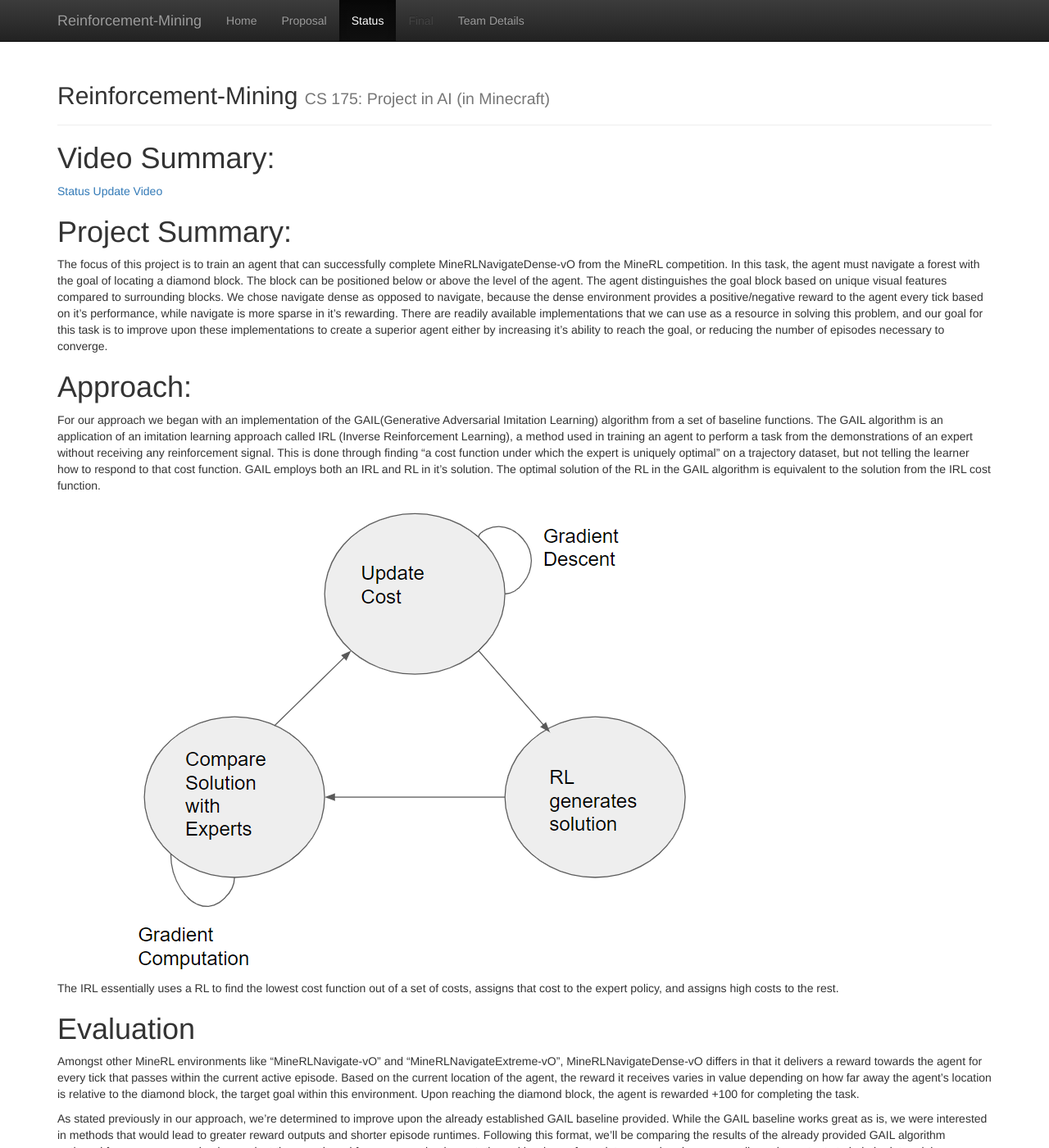
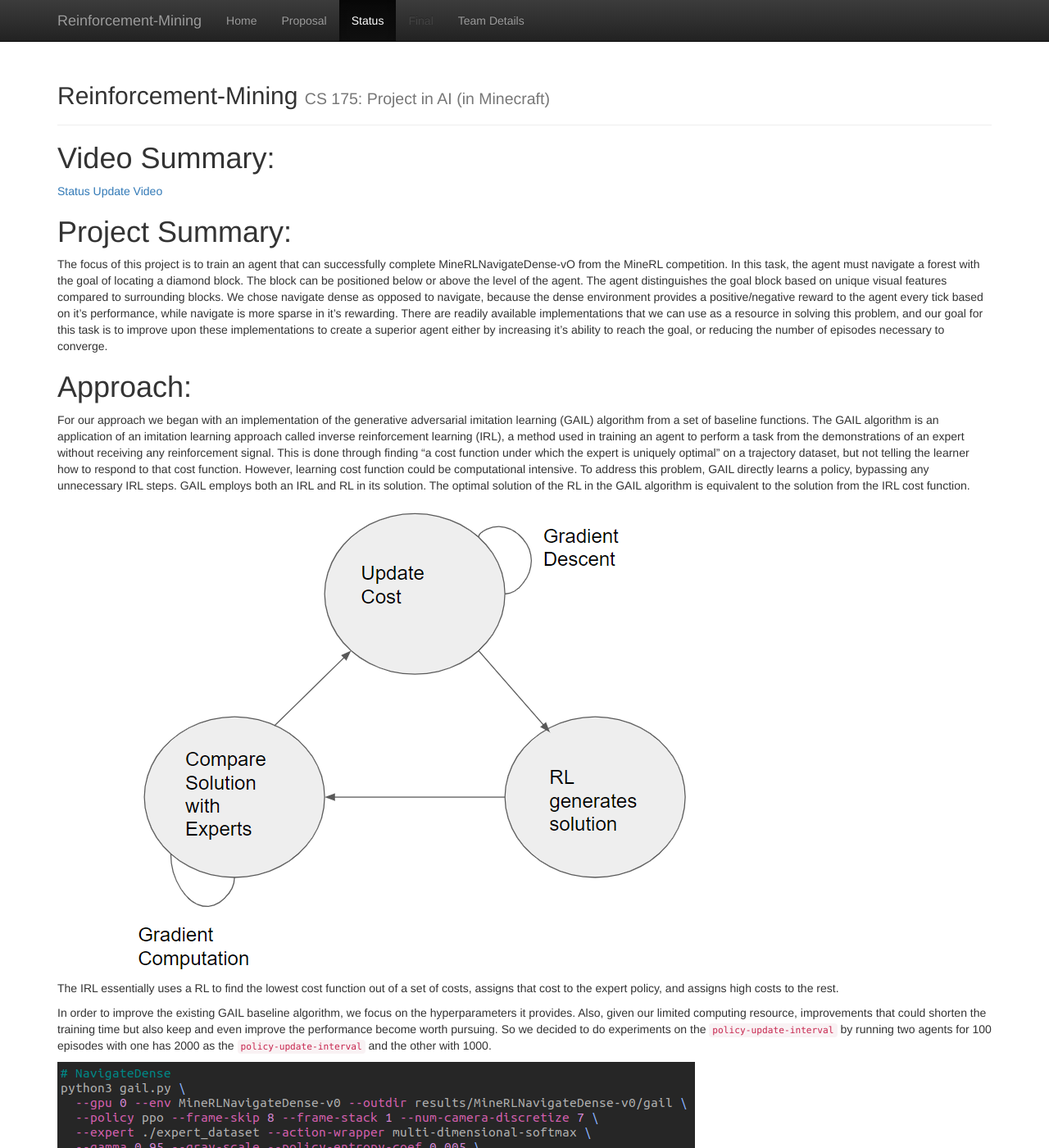
Before and after one commit to TDHTTTT/RM, a Jekyll site: the page built from docs/status.md, in a window 1280 px wide and 1400 px high. Shown: the whole window at 82% size. Built offline with Jekyll 4.4.1, drawn with Linux system fonts in a browser that asks for light colours.

Commit message:
more on approach

```diff
--- a/docs/status.md
+++ b/docs/status.md
@@ -9,13 +9,15 @@ title:  Status
 The focus of this project is to train an agent that can successfully complete MineRLNavigateDense-vO from the MineRL competition. In this task, the agent must navigate a forest with the goal of locating a diamond block. The block can be positioned below or above the level of the agent. The agent distinguishes the goal block based on unique visual features compared to surrounding blocks. We chose navigate dense as opposed to navigate, because the dense environment provides a positive/negative reward to the agent every tick based on it's performance, while navigate is more sparse in it's rewarding. There are readily available implementations that we can use as a resource in solving this problem, and our goal for this task is to improve upon these implementations to create a superior agent either by increasing it's ability to reach the goal, or reducing the number of episodes necessary to converge.
 
 # Approach:
-For our approach we began with an implementation of the GAIL(Generative Adversarial Imitation Learning) algorithm from a set of baseline functions. The GAIL algorithm is an application of an imitation learning approach called IRL (Inverse Reinforcement Learning), a method used in training an agent to perform a task from the demonstrations of an expert without receiving any reinforcement signal. This is done through finding "a cost function under which the expert is uniquely optimal" on a trajectory dataset, but not telling the learner how to respond to that cost function. GAIL employs both an IRL and RL in it's solution. The optimal solution of the RL in the GAIL algorithm is equivalent to the solution from the IRL cost function.
+For our approach we began with an implementation of the generative adversarial imitation learning (GAIL) algorithm from a set of baseline functions. The GAIL algorithm is an application of an imitation learning approach called inverse reinforcement learning (IRL), a method used in training an agent to perform a task from the demonstrations of an expert without receiving any reinforcement signal. This is done through finding "a cost function under which the expert is uniquely optimal" on a trajectory dataset, but not telling the learner how to respond to that cost function. However, learning cost function could be computational intensive. To address this problem, GAIL directly learns a policy, bypassing any unnecessary IRL steps. GAIL employs both an IRL and RL in its solution. The optimal solution of the RL in the GAIL algorithm is equivalent to the solution from the IRL cost function.
 
 ![Image](images/IRL.PNG)
 
 The IRL essentially uses a RL to find the lowest cost function out of a set of costs, assigns that cost to the expert policy, and assigns high costs to the rest.
 
+In order to improve the existing GAIL baseline algorithm, we focus on the hyperparameters it provides. Also, given our limited computing resource, improvements that could shorten the training time but also keep and even improve the performance become worth pursuing. So we decided to do experiments on the `policy-update-interval` by running two agents for 100 episodes with one has 2000 as the `policy-update-interval` and the other with 1000.
 
+![Image](images/pui.png)
 
 # Evaluation
 Amongst other MineRL environments like “MineRLNavigate-vO” and “MineRLNavigateExtreme-vO”, MineRLNavigateDense-vO differs in that it delivers a reward towards the agent for every tick that passes within the current active episode. Based on the current location of the agent, the reward it receives varies in value depending on how far away the agent’s location is relative to the diamond block, the target goal within this environment. Upon reaching the diamond block, the agent is rewarded +100 for completing the task.
```
Also changed, not shown: docs/images/pui.png (added).
